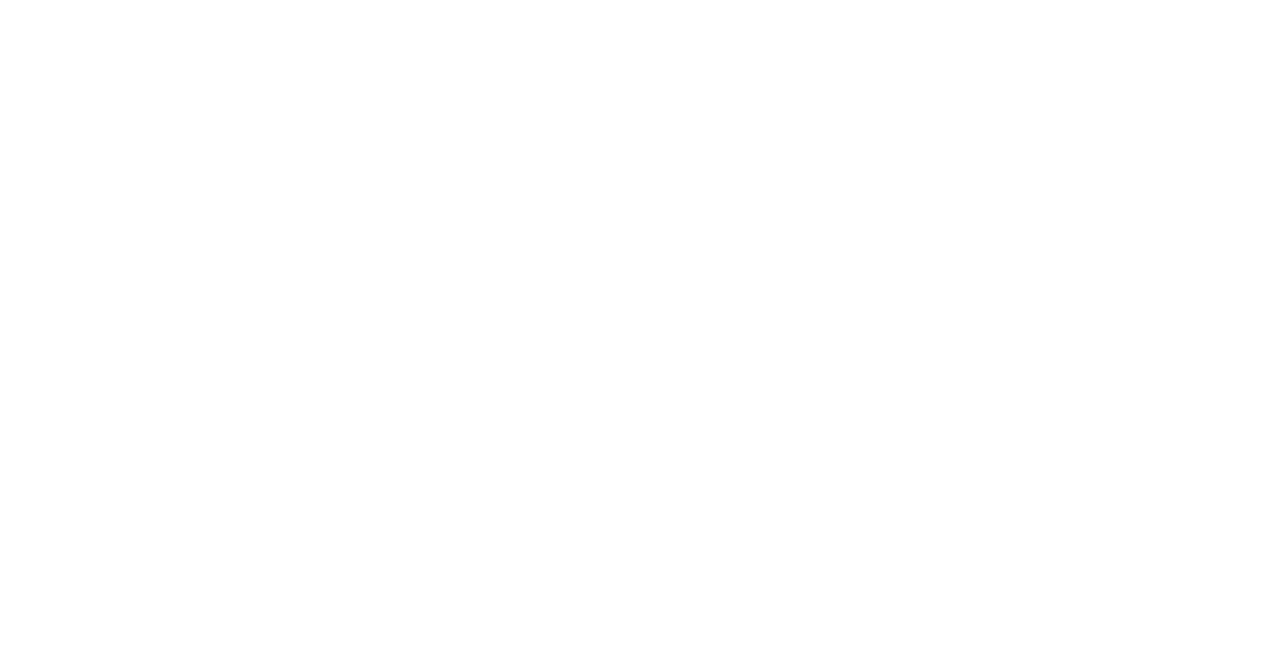
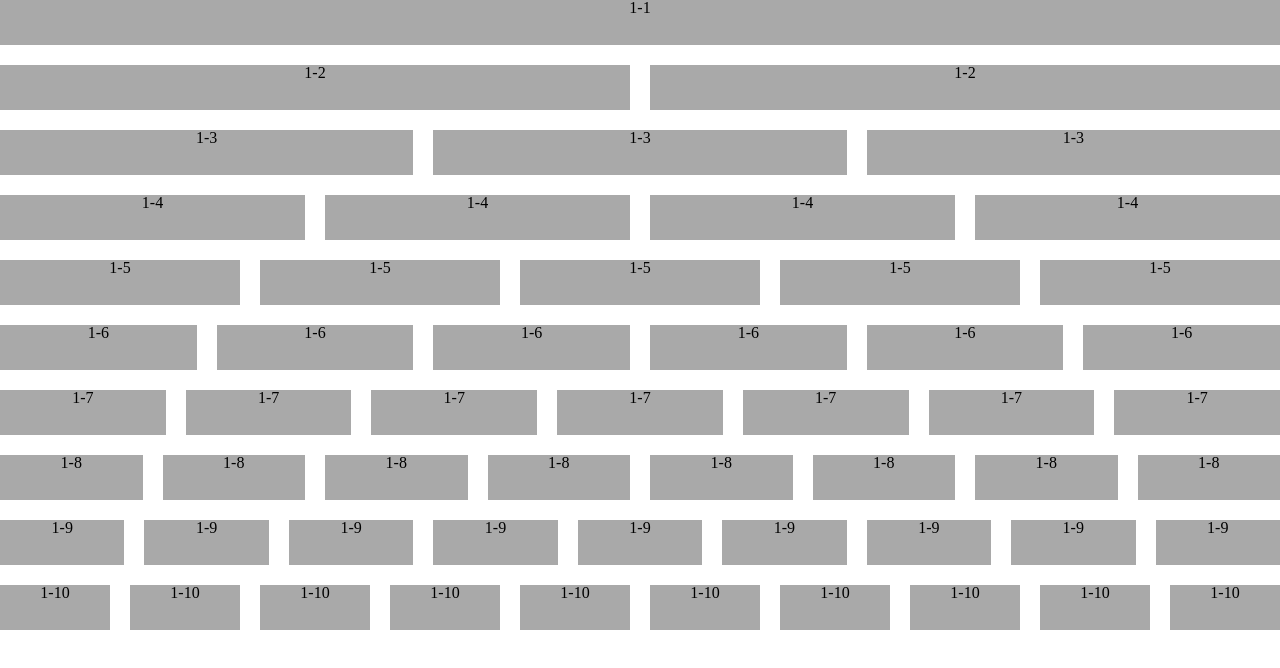
Before and after one commit to marina8/starter, a plain HTML site: page index.html in a window 1280 px wide. Drawn offline with Linux system fonts and the light colour scheme.

Commit message:
grit added

```diff
--- a/css/layout.css
+++ b/css/layout.css
@@ -10,6 +10,7 @@
 .cf {
 	*zoom: 1;
 }
+
 
 *, *:after, *:before {
 	-webkit-box-sizing: border-box;
@@ -91,3 +92,60 @@
 	-moz-border-radius: 50%;
 	border-radius: 50%;
 }
+
+
+/*Grid*/
+.ba-grid{
+	margin-left:-20px;
+}
+.ba-grid+.ba-grid{
+	margin-top:20px;
+}
+
+.ba-grid:before,
+.ba-grid:after {
+	content: " ";
+	display: table;
+}
+.ba-grid:after {
+	clear: both;
+}
+
+.ba-grid {
+	*zoom: 1;
+}
+
+.ba-grid > [class*="ba-width"]{
+	float:left;
+	padding-left:20px;
+}
+.ba-width-1-1{
+	width:100%;
+}
+.ba-width-1-2{
+	width:50%;
+}
+.ba-width-1-3{
+	width:33.333333%;
+}
+.ba-width-1-4{
+	width:25%;
+}
+.ba-width-1-5{
+	width:20%;
+}
+.ba-width-1-6{
+	width:16.6666%;
+}
+.ba-width-1-7{
+	width:14.285714%;
+}
+.ba-width-1-8{
+	width:12.5%;
+}
+.ba-width-1-9{
+	width:11.111111%;
+}
+.ba-width-1-10{
+	width:10%;
+}
--- a/css/style.css
+++ b/css/style.css
@@ -0,0 +1,5 @@
+.box{
+	height:45px;
+	text-align:center;
+	background: darkgray;
+}
--- a/index.html
+++ b/index.html
@@ -3,12 +3,12 @@
 <head lang="en">
 	<meta charset="UTF-8">
 	<title>Start</title>
-	<meta name="description" content="" />
-	<meta name="keywords" content="" />
-	<link rel="shortcut icon" href="favicon.ico" />
-	<link rel="stylesheet" href="css/reset.css" />
-	<link rel="stylesheet" href="css/layout.css" />
-	<link rel="stylesheet" href="css/style.css" />
+	<meta name="description" content=""/>
+	<meta name="keywords" content=""/>
+	<link rel="shortcut icon" href="favicon.ico"/>
+	<link rel="stylesheet" href="css/reset.css"/>
+	<link rel="stylesheet" href="css/layout.css"/>
+	<link rel="stylesheet" href="css/style.css"/>
 
 	<!--[if lt IE 9]>
 	<script src="http://css3-mediaqueries-js.googlecode.com/svn/trunk/css3-mediaqueries.js"></script>
@@ -16,6 +16,190 @@
 	<![endif]-->
 </head>
 <body>
-
+<div class="ba-grid">
+	<div class="ba-width-1-1">
+		<div class="box">1-1</div>
+	</div>
+</div>
+<div class="ba-grid">
+	<div class="ba-width-1-2">
+		<div class="box">1-2</div>
+	</div>
+	<div class="ba-width-1-2">
+		<div class="box">1-2</div>
+	</div>
+</div>
+<div class="ba-grid">
+	<div class="ba-width-1-3">
+		<div class="box">1-3</div>
+	</div>
+	<div class="ba-width-1-3">
+		<div class="box">1-3</div>
+	</div>
+	<div class="ba-width-1-3">
+		<div class="box">1-3</div>
+	</div>
+</div>
+<div class="ba-grid">
+	<div class="ba-width-1-4">
+		<div class="box">1-4</div>
+	</div>
+	<div class="ba-width-1-4">
+		<div class="box">1-4</div>
+	</div>
+	<div class="ba-width-1-4">
+		<div class="box">1-4</div>
+	</div>
+	<div class="ba-width-1-4">
+		<div class="box">1-4</div>
+	</div>
+</div>
+<div class="ba-grid">
+	<div class="ba-width-1-5">
+		<div class="box">1-5</div>
+	</div>
+	<div class="ba-width-1-5">
+		<div class="box">1-5</div>
+	</div>
+	<div class="ba-width-1-5">
+		<div class="box">1-5</div>
+	</div>
+	<div class="ba-width-1-5">
+		<div class="box">1-5</div>
+	</div>
+	<div class="ba-width-1-5">
+		<div class="box">1-5</div>
+	</div>
+</div>
+<div class="ba-grid">
+	<div class="ba-width-1-6">
+		<div class="box">1-6</div>
+	</div>
+	<div class="ba-width-1-6">
+		<div class="box">1-6</div>
+	</div>
+	<div class="ba-width-1-6">
+		<div class="box">1-6</div>
+	</div>
+	<div class="ba-width-1-6">
+		<div class="box">1-6</div>
+	</div>
+	<div class="ba-width-1-6">
+		<div class="box">1-6</div>
+	</div>
+	<div class="ba-width-1-6">
+		<div class="box">1-6</div>
+	</div>
+</div>
+<div class="ba-grid">
+	<div class="ba-width-1-7">
+		<div class="box">1-7</div>
+	</div>
+	<div class="ba-width-1-7">
+		<div class="box">1-7</div>
+	</div>
+	<div class="ba-width-1-7">
+		<div class="box">1-7</div>
+	</div>
+	<div class="ba-width-1-7">
+		<div class="box">1-7</div>
+	</div>
+	<div class="ba-width-1-7">
+		<div class="box">1-7</div>
+	</div>
+	<div class="ba-width-1-7">
+		<div class="box">1-7</div>
+	</div>
+	<div class="ba-width-1-7">
+		<div class="box">1-7</div>
+	</div>
+</div>
+<div class="ba-grid">
+	<div class="ba-width-1-8">
+		<div class="box">1-8</div>
+	</div>
+	<div class="ba-width-1-8">
+		<div class="box">1-8</div>
+	</div>
+	<div class="ba-width-1-8">
+		<div class="box">1-8</div>
+	</div>
+	<div class="ba-width-1-8">
+		<div class="box">1-8</div>
+	</div>
+	<div class="ba-width-1-8">
+		<div class="box">1-8</div>
+	</div>
+	<div class="ba-width-1-8">
+		<div class="box">1-8</div>
+	</div>
+	<div class="ba-width-1-8">
+		<div class="box">1-8</div>
+	</div>
+	<div class="ba-width-1-8">
+		<div class="box">1-8</div>
+	</div>
+</div>
+<div class="ba-grid">
+	<div class="ba-width-1-9">
+		<div class="box">1-9</div>
+	</div>
+	<div class="ba-width-1-9">
+		<div class="box">1-9</div>
+	</div>
+	<div class="ba-width-1-9">
+		<div class="box">1-9</div>
+	</div>
+	<div class="ba-width-1-9">
+		<div class="box">1-9</div>
+	</div>
+	<div class="ba-width-1-9">
+		<div class="box">1-9</div>
+	</div>
+	<div class="ba-width-1-9">
+		<div class="box">1-9</div>
+	</div>
+	<div class="ba-width-1-9">
+		<div class="box">1-9</div>
+	</div>
+	<div class="ba-width-1-9">
+		<div class="box">1-9</div>
+	</div>
+	<div class="ba-width-1-9">
+		<div class="box">1-9</div>
+	</div>
+</div>
+<div class="ba-grid">
+	<div class="ba-width-1-10">
+		<div class="box">1-10</div>
+	</div>
+	<div class="ba-width-1-10">
+		<div class="box">1-10</div>
+	</div>
+	<div class="ba-width-1-10">
+		<div class="box">1-10</div>
+	</div>
+	<div class="ba-width-1-10">
+		<div class="box">1-10</div>
+	</div>
+	<div class="ba-width-1-10">
+		<div class="box">1-10</div>
+	</div>
+	<div class="ba-width-1-10">
+		<div class="box">1-10</div>
+	</div>
+	<div class="ba-width-1-10">
+		<div class="box">1-10</div>
+	</div>
+	<div class="ba-width-1-10">
+		<div class="box">1-10</div>
+	</div>
+	<div class="ba-width-1-10">
+		<div class="box">1-10</div>
+	</div>
+	<div class="ba-width-1-10">
+		<div class="box">1-10</div>
+	</div>
+</div>
 </body>
 </html>
```
